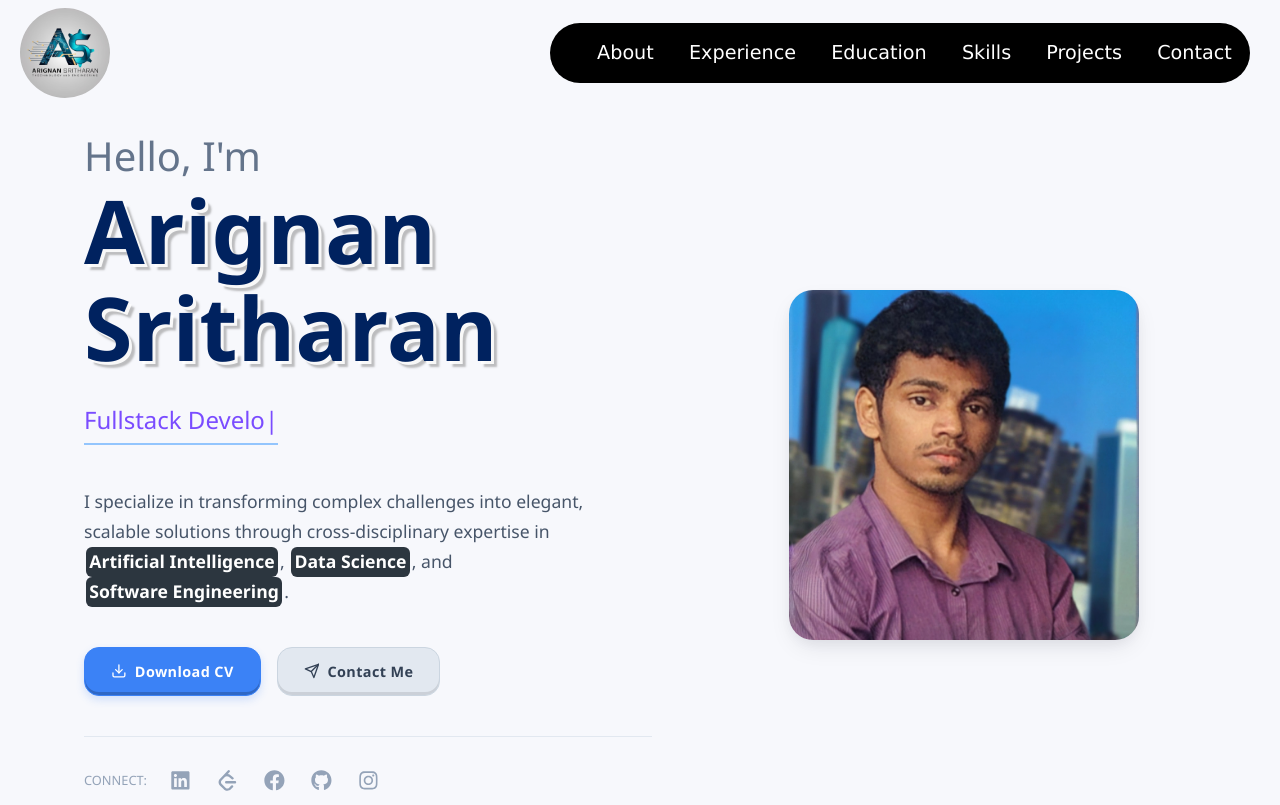
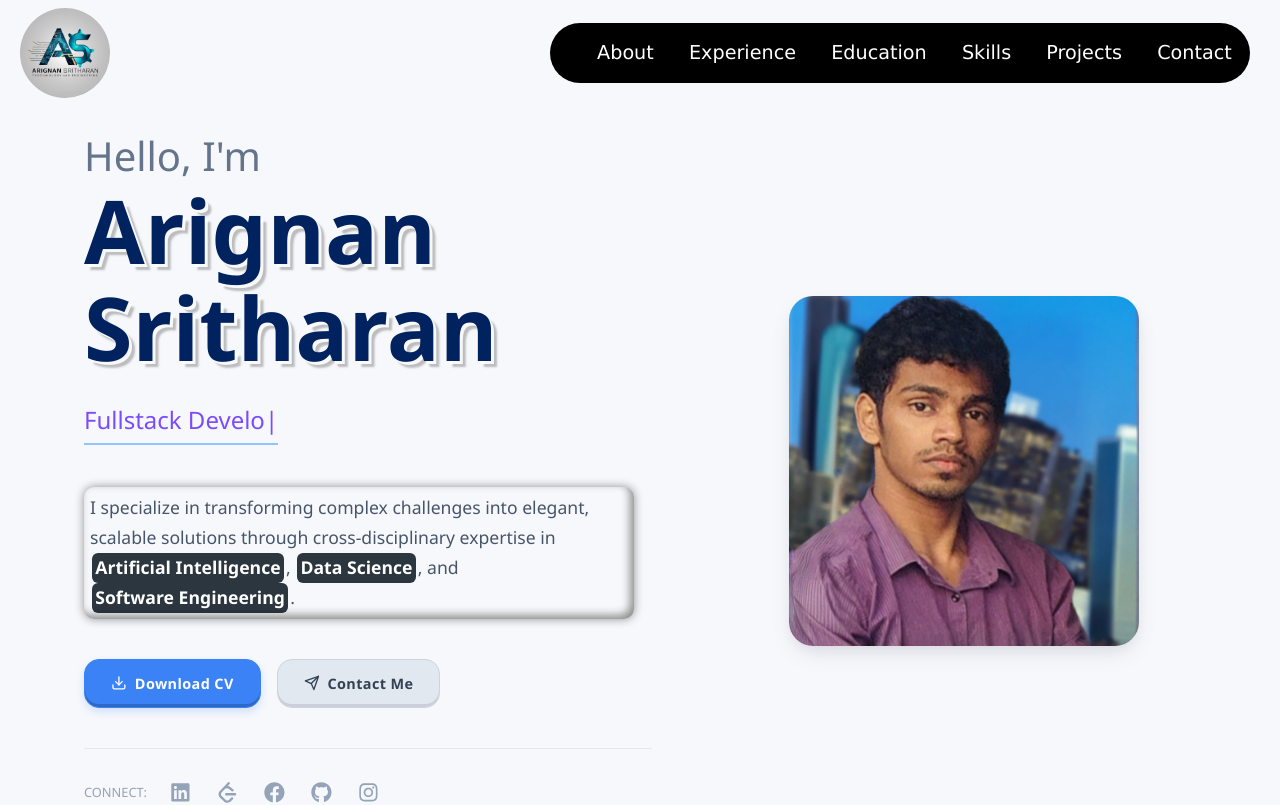
Before and after one commit to Arignan/Portfolio-Arignan-new, a React (Vite) app: page / in a window 1280 px wide. Shown: the top 805 px of the page. Built offline with nearby package versions, Linux system fonts and the light colour scheme.

Commit message:
hero section updated

```diff
--- a/src/components/Hero/Hero.module.css
+++ b/src/components/Hero/Hero.module.css
@@ -105,6 +105,9 @@
    line-height: 1.7;
    margin-bottom: 2.5rem;
    max-width: 550px; /* Limit width */
+   box-shadow: 0px 0px 10px 0px #8f8f8f, inset -4px -4px 8px 0px #8f8f8f;
+    border-radius: 10px;
+    padding: 6px;
 }
 
 .expertise {
```
